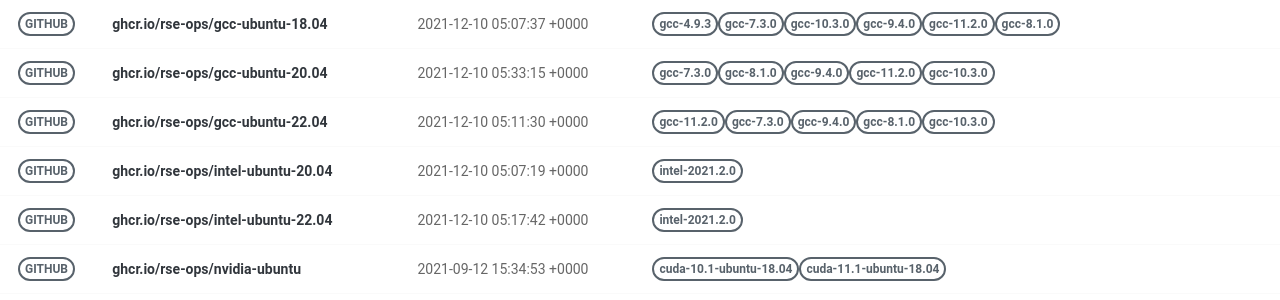
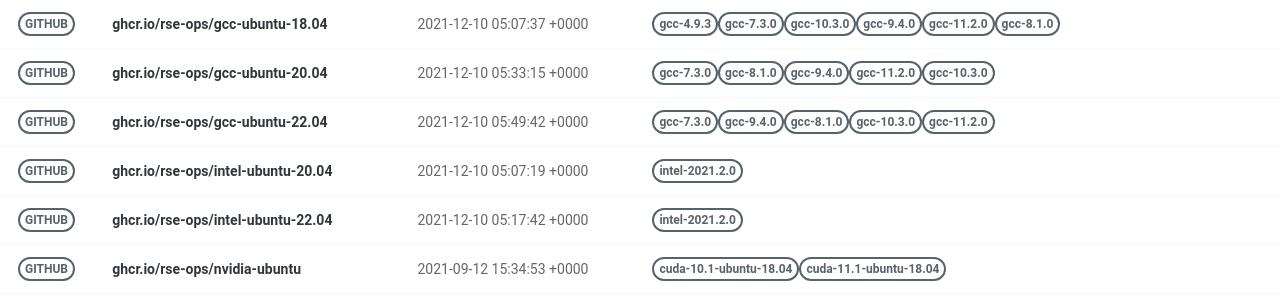
Before and after one commit to rse-ops/docker-images, a Jekyll site: the page built from pages/index.md, in a window 1280 px wide. Shown: the part 375-675 px from the top of the page. Built offline with Jekyll 4.4.1, drawn with Linux system fonts in a browser that asks for light colours; nearby versions of some CDN libraries.

Commit message:
Automated push to update library 2021-12-10

```diff
--- a/_library/ghcr.io-rse-ops-gcc-ubuntu-22.04.md
+++ b/_library/ghcr.io-rse-ops-gcc-ubuntu-22.04.md
@@ -1,14 +1,11 @@
 ---
 layout: container
 name: ghcr.io/rse-ops/gcc-ubuntu-22.04
-updated_at: 2021-12-10 05:11:30.925501
+updated_at: 2021-12-10 05:49:42.982048
 
 
 container_url: https://github.com/orgs/rse-ops/packages/container/package/gcc-ubuntu-22.04
 versions:
- - tag: gcc-11.2.0
-   dockerfile: https://github.com/rse-ops/docker-images/blob/main/ubuntu/gcc/Dockerfile
-   manifest: https://crane.ggcr.dev/manifest/ghcr.io/rse-ops/gcc-ubuntu-22.04:gcc-11.2.0
  - tag: gcc-7.3.0
    dockerfile: https://github.com/rse-ops/docker-images/blob/main/ubuntu/gcc/Dockerfile
    manifest: https://crane.ggcr.dev/manifest/ghcr.io/rse-ops/gcc-ubuntu-22.04:gcc-7.3.0
```
Also changed, not shown: other parts of _library/ghcr.io-rse-ops-gcc-ubuntu-22.04.md (+3 -0 lines).
